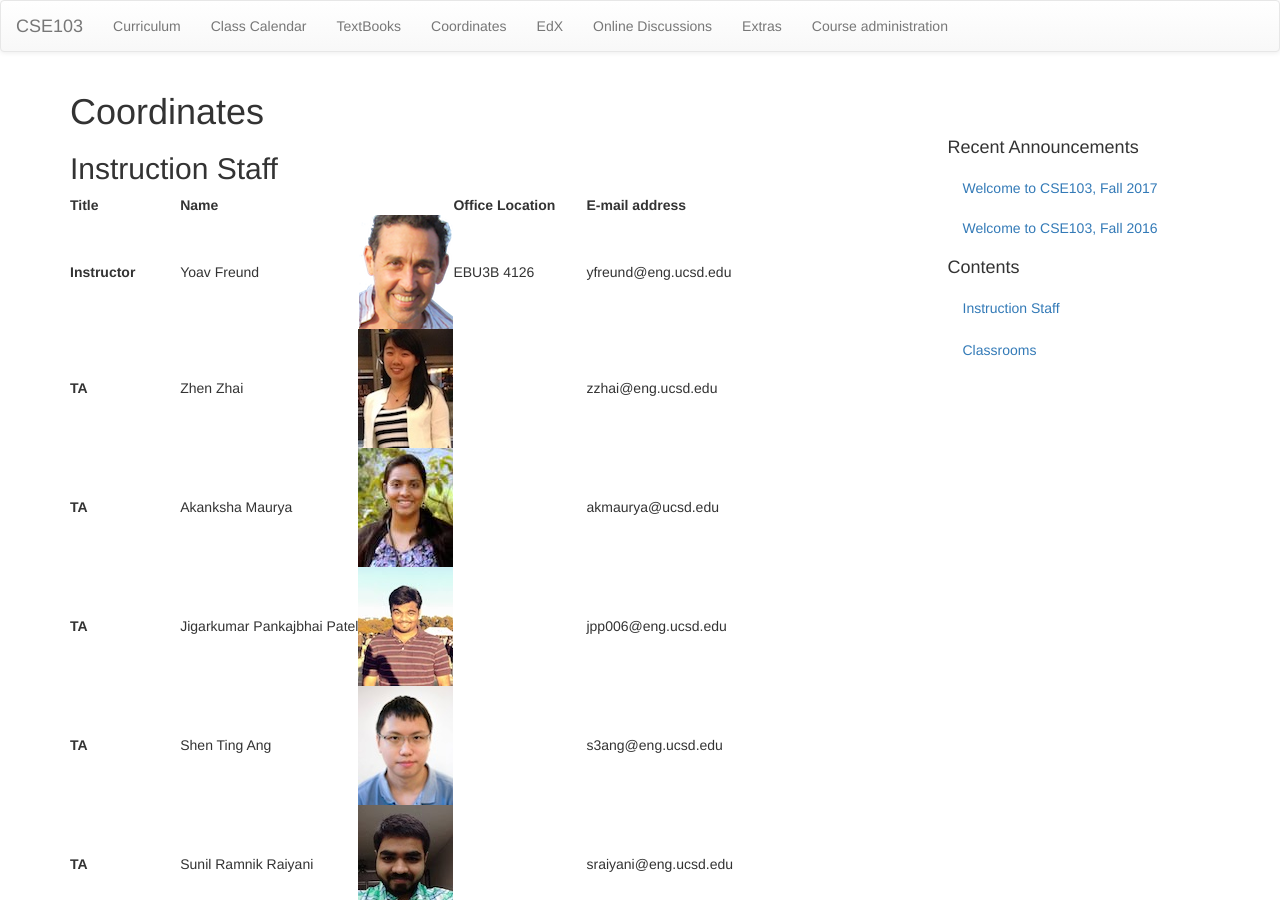
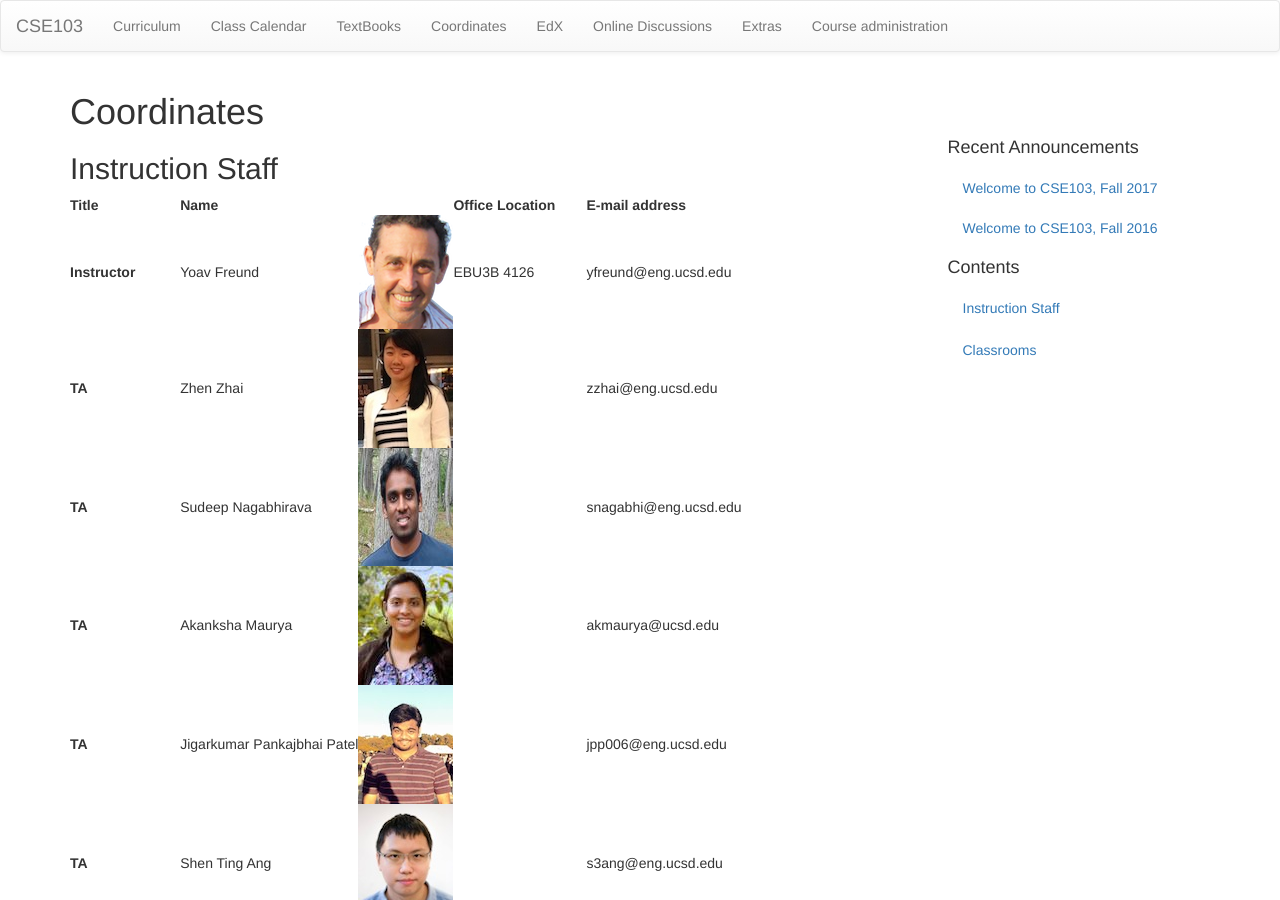
Before and after one commit to cse103/cse103.github.io, a Jekyll site: the page built from pages/3.TeachersTimesLocations.md, in a window 1280 px wide and 900 px high. Built offline with Jekyll 4.4.1, drawn with Linux system fonts in a browser that asks for light colours; nearby versions of some CDN libraries.

Commit message:
Adding Sudeep TA details

```diff
--- a/pages/3.TeachersTimesLocations.md
+++ b/pages/3.TeachersTimesLocations.md
@@ -11,6 +11,7 @@ permalink: /Coordinates/
 |:----------|:------------|:---------:|:-----------------|:----------------------|
 |  **Instructor**	| Yoav Freund		| ![](/images/2010yoav2.png) | EBU3B 4126	|  yfreund@eng.ucsd.edu 	|
 | **TA**		| Zhen Zhai		| ![](/images/Zhen.jpg)	|  	| zzhai@eng.ucsd.edu	|
+| **TA**		| Sudeep Nagabhirava		| ![](/images/Sudeep.jpg)	|  	| snagabhi@eng.ucsd.edu	|
 | **TA**		| Akanksha Maurya		| ![](/images/Akanksha.jpg)	|  	| akmaurya@ucsd.edu	|
 | **TA**		| Jigarkumar Pankajbhai Patel		| ![](/images/Jigar.jpg)	|  	| jpp006@eng.ucsd.edu	|
 | **TA**		| Shen Ting Ang		| ![](/images/Shen.jpg)	|  	| s3ang@eng.ucsd.edu	|
```
Also changed, not shown: images/Sudeep.jpg (added).
